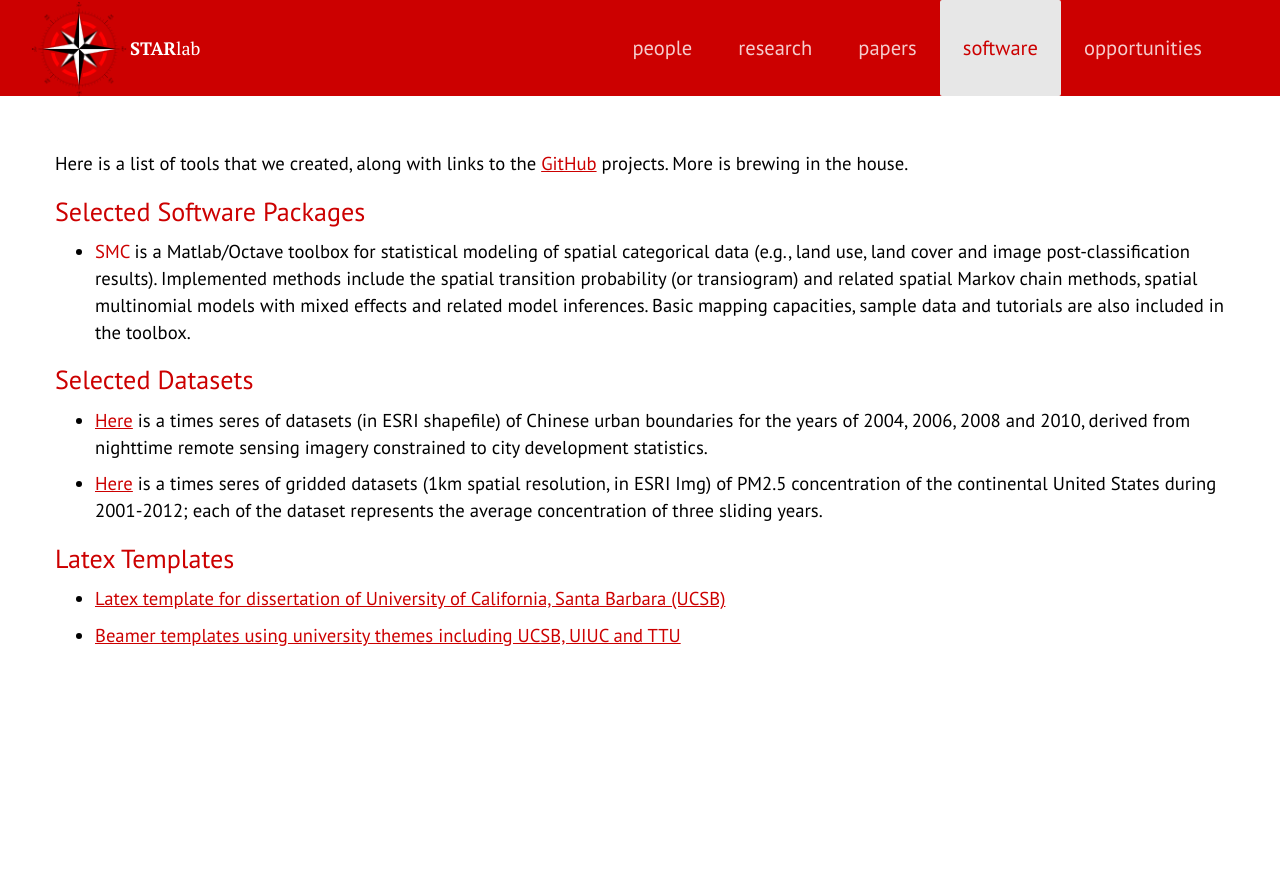
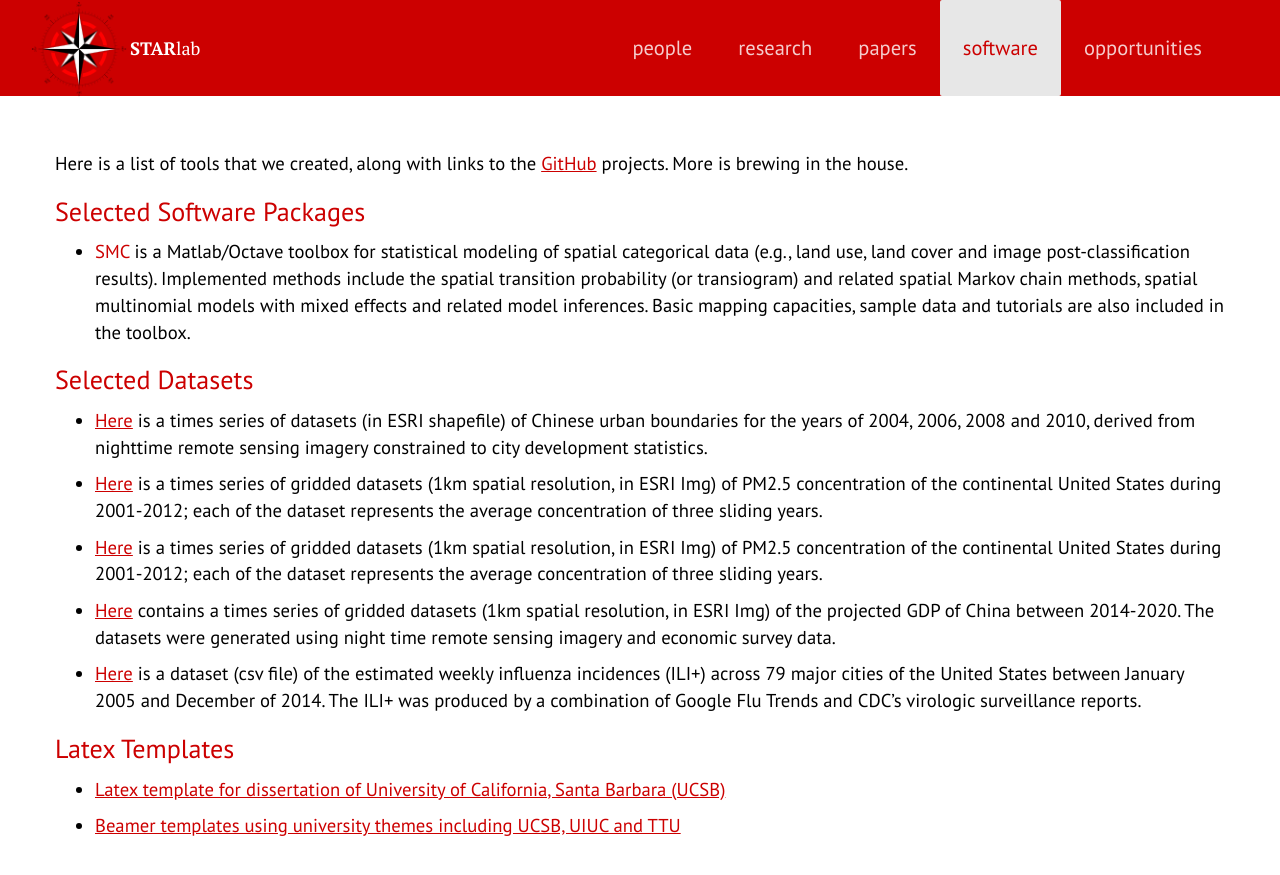
Before and after one commit to thestarlab/thestarlab.github.io, a Jekyll site: the page built from software.md, in a window 1280 px wide. Shown: the top 875 px of the page. Built offline with Jekyll 4.4.1, drawn with Linux system fonts in a browser that asks for light colours; nearby versions of some CDN libraries; some web fonts are replaced; a script that is not in the unit is left out; comment, search, counter and statistics services are not loaded.

Commit message:
new datasets: GDP and ILI+

```diff
--- a/software.md
+++ b/software.md
@@ -27,15 +27,31 @@ also included in the toolbox.
 
 <div class="pure-u-1 copy" markdown="1">
 # Selected Datasets
-- [Here](https://github.com/thestarlab/data) is a times seres of datasets
+- [Here](https://github.com/thestarlab/data) is a times series of datasets
   (in ESRI shapefile) of Chinese urban boundaries for the years of 2004,
 2006, 2008 and 2010, derived from nighttime remote sensing imagery
 constrained to city development statistics.
 
-- [Here](https://github.com/thestarlab/data) is a times seres of gridded
+- [Here](https://github.com/thestarlab/data) is a times series of gridded
   datasets (1km spatial resolution, in ESRI Img) of PM2.5 concentration of
 the continental United States during 2001-2012; each of the dataset
 represents the average concentration of three sliding years.
+
+- [Here](https://github.com/thestarlab/data) is a times series of gridded
+  datasets (1km spatial resolution, in ESRI Img) of PM2.5 concentration of
+the continental United States during 2001-2012; each of the dataset
+represents the average concentration of three sliding years.
+
+- [Here](https://github.com/thestarlab/data) contains a times series of
+  gridded datasets (1km spatial resolution, in ESRI Img) of the projected
+GDP of China between 2014-2020. The datasets were generated using night
+time remote sensing imagery and economic survey data.
+
+- [Here](https://github.com/thestarlab/data) is a dataset (csv file) of the
+  estimated weekly influenza incidences (ILI+) across 79 major cities of
+the United States between January 2005 and December of 2014. The ILI+ was
+produced by a combination of Google Flu Trends and CDC's virologic
+surveillance reports.
 
 </div>
 
```
